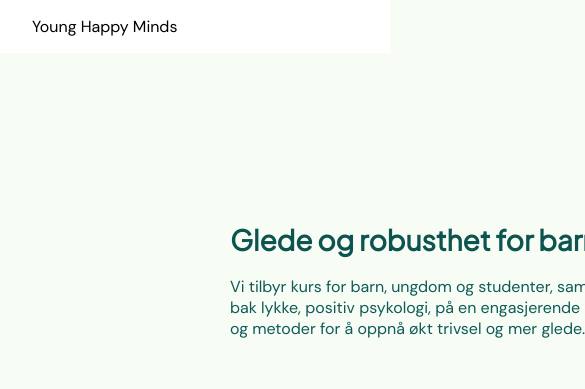
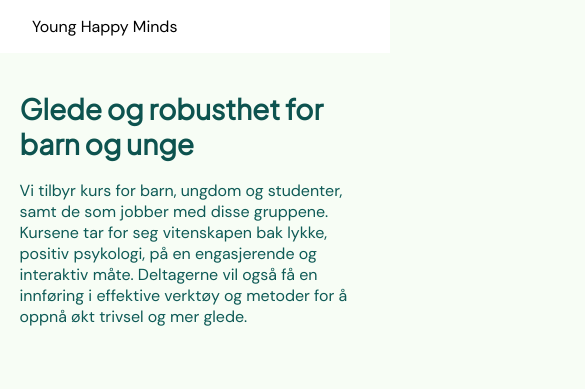
Before and after one commit to TrymVei/Young-Happy-Minds, a Next.js app in the folder yhm/: page /young in a window 390 px wide. Shown: the top 389 px of the page, 585 px wide, since content can reach past the window. Built offline with nearby package versions, Linux system fonts and the light colour scheme.

Commit message:
fix: young mobile

```diff
--- a/yhm/src/kidsAndYoung/ingress/ingress.module.css
+++ b/yhm/src/kidsAndYoung/ingress/ingress.module.css
@@ -25,3 +25,47 @@
 .ingress__flex h2 {
   margin-top: 0;
 }
+
+@media (max-width: 1400px) {
+  .ingress__flex div:nth-child(1) {
+    width: 50%;
+  }
+
+  .ingress__flex div:nth-last-child(1) {
+    width: 50%;
+  }
+
+  .ingress__flex div:nth-last-child(1) img {
+    width: 100%;
+  }
+}
+
+@media (max-width: 1200px) {
+  .ingress {
+    padding-right: var(--leftRight-padding);
+  }
+
+  .ingress h1,
+  .ingress #ingress {
+    width: auto;
+    padding: 0;
+  }
+
+  .ingress__flex {
+    flex-direction: column;
+  }
+
+  .ingress__flex div:nth-child(1) {
+    width: auto;
+  }
+
+  .ingress__flex div:nth-last-child(1) {
+    width: auto;
+  }
+}
+
+@media (max-width: 900px) {
+  .ingress {
+    padding: 5%;
+  }
+}
```
